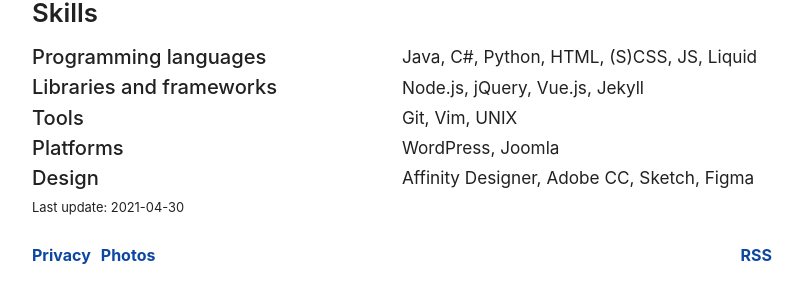
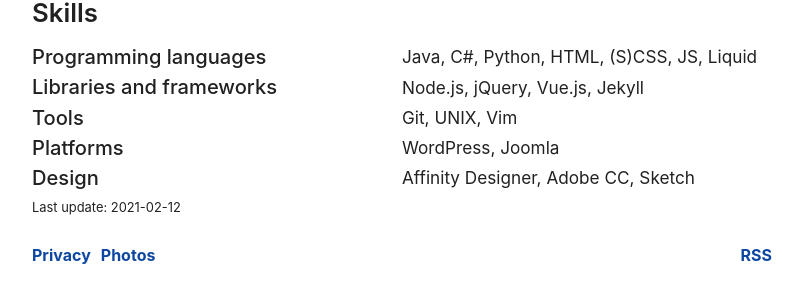
Before and after one commit to timharek/timharek.no, a Jekyll site: the page built from pages/resume.html, in a window 1280 px wide. Shown: the part 1983-2284 px from the top of the page, without its empty margins (238-1041 px from the left). Built offline with Jekyll 4.4.1, drawn with Linux system fonts in a browser that asks for light colours.

Commit message:
Revert "Updated resume"
This reverts commit 4ed180365ee0f73c2d6bd0cdc3eeb8307a6ca4e3.

```diff
--- a/_data/resume.yml
+++ b/_data/resume.yml
@@ -1,4 +1,4 @@
-last_update: 2021-04-30
+last_update: 2021-02-12
 name: Tim Hårek Andreassen
 tldr:
   I'm a developer from the west coast of Norway. I care about creating solutions that respects people, in terms of privacy, security and user experience. Presently I'm finishing my last semester of my
@@ -102,8 +102,8 @@ skills:
   - name: Tools
     list:
       - Git
+      - UNIX
       - Vim
-      - UNIX
   - name: Platforms
     list:
       - WordPress
@@ -113,4 +113,3 @@ skills:
       - Affinity Designer
       - Adobe CC
       - Sketch
-      - Figma
```
